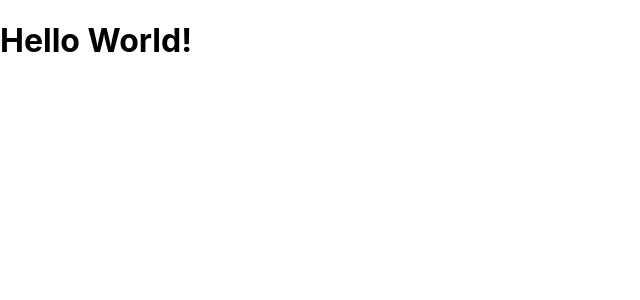
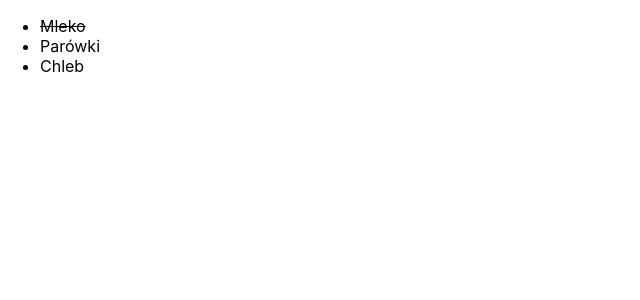
Before and after one commit to tymowskyy/react-to-do, a React (Create React App) app: page / in a window 1280 px wide. Shown: the top 300 px of the page, without its empty margins (0-640 px from the left). Built offline with nearby package versions, Linux system fonts and the light colour scheme.

Commit message:
Display TaskList

```diff
--- a/src/App.js
+++ b/src/App.js
@@ -1,6 +1,14 @@
+import { useState } from "react";
+import TaskList from "./components/TaskList";
+
 function App() {
+  const [tasks, setTasks] = useState([
+    {id: 0, title: "Mleko", isCompleted: true},
+    {id: 1, title: "Parówki", isCompleted: false},
+    {id: 2, title: "Chleb", isCompleted: false},
+  ]);
   return (
-    <h1>Hello World!</h1>
+    <TaskList tasks={tasks} />
   );
 }
 
--- /dev/null
+++ b/src/components/TaskList.js
@@ -0,0 +1,13 @@
+import React from "react";
+
+const TaskList = ({tasks}) => {
+    return (
+        <ul>
+            {tasks.map(task => (
+                <li style={{textDecoration: task.isCompleted ? "line-through" : ""}}>{task.title}</li>
+            ))}
+        </ul>
+    )
+}
+
+export default TaskList;
```
